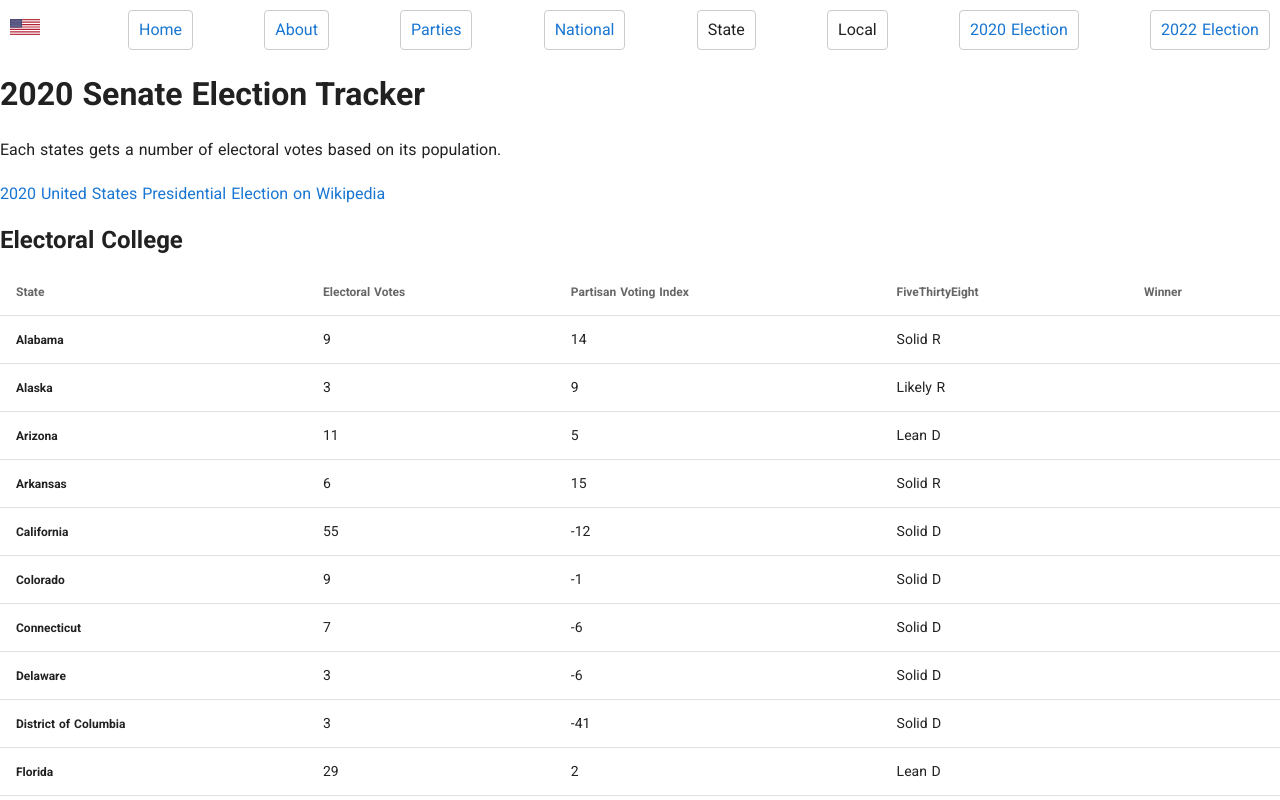
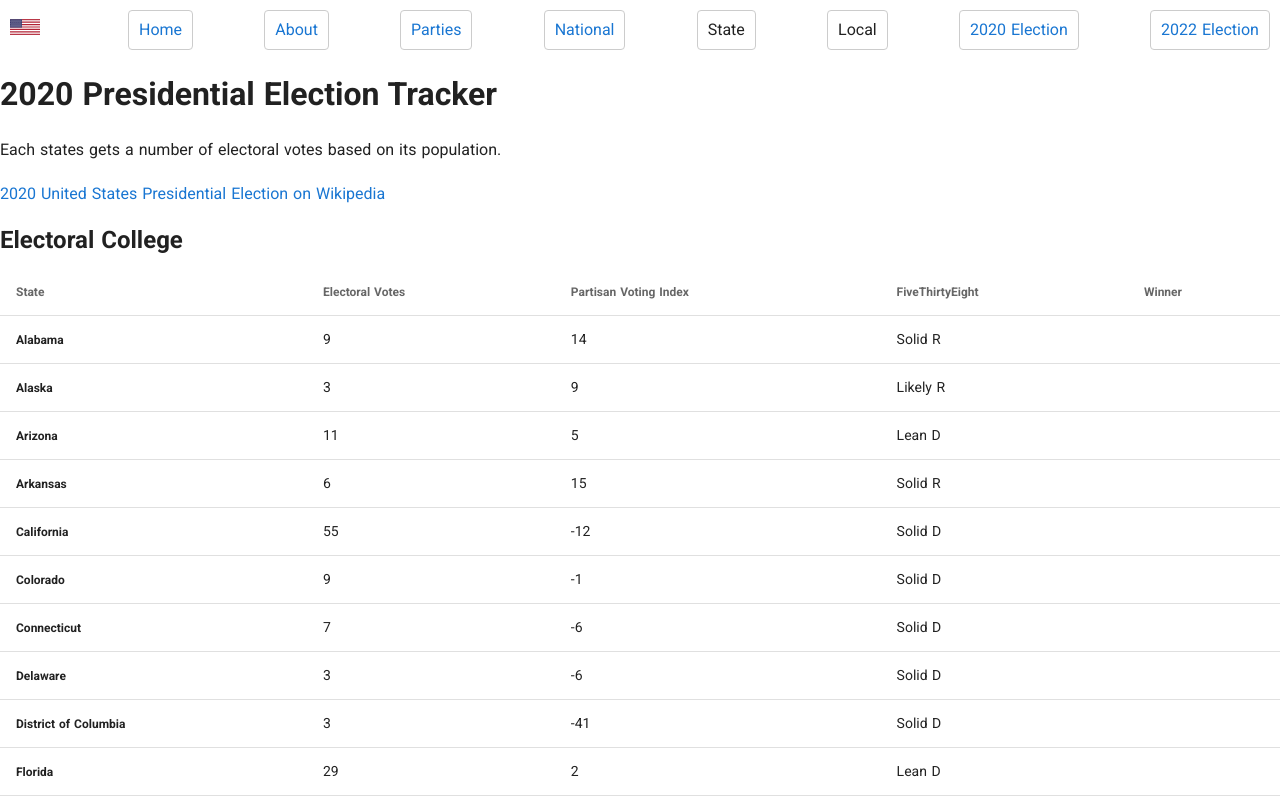
Before and after one commit to openbrian/election-notebook, a Nuxt app: page /election/tracker_president in a window 1280 px wide. Shown: the top 800 px of the page. Built offline with nearby package versions, Linux system fonts and the light colour scheme.

Commit message:
change made in Nov  3  2020

```diff
--- a/pages/election/tracker_president.vue
+++ b/pages/election/tracker_president.vue
@@ -1,6 +1,6 @@
 <template>
   <div>
-    <h1>2020 Senate Election Tracker</h1>
+    <h1>2020 Presidential Election Tracker</h1>
     <p>
       Each states gets a number of electoral votes based on its population.
     </p>
```
